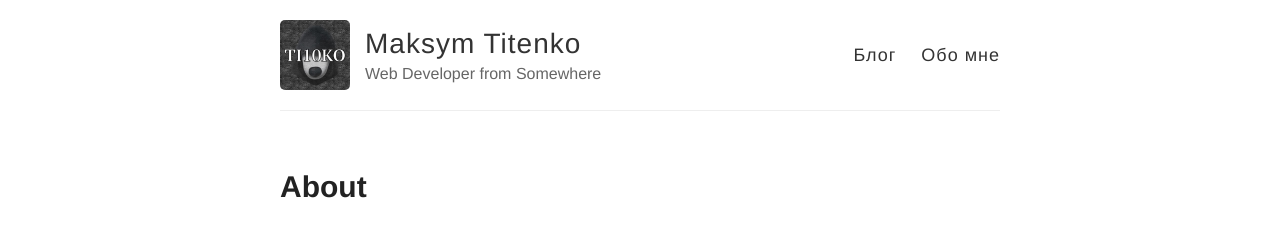
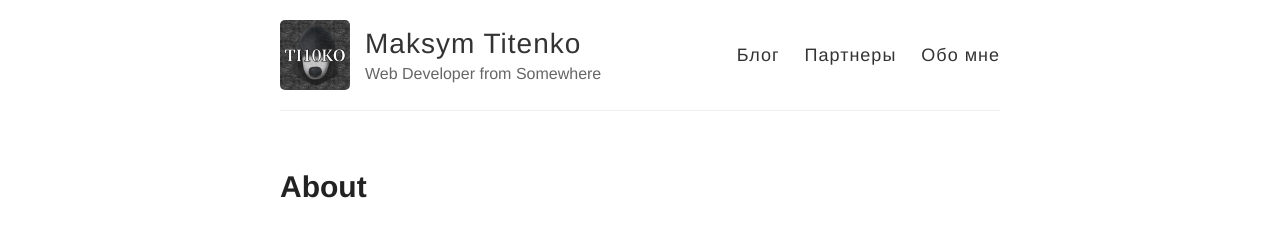
Before and after one commit to titenko/titenko.github.io, a Jekyll site: the page built from about.md, in a window 1280 px wide. Shown: the top 230 px of the page. Built offline with Jekyll 4.4.1, drawn with Linux system fonts in a browser that asks for light colours; nearby versions of some CDN libraries.

Commit message:
Update default.html

```diff
--- a/_layouts/default.html
+++ b/_layouts/default.html
@@ -29,6 +29,7 @@
 
           <nav>
             <a href="{{ site.baseurl }}/">Блог</a>
+            <a href="{{ site.baseurl }}/partners">Партнеры</a>
             <a href="{{ site.baseurl }}/about">Обо мне</a>
           </nav>
         </header>
```
